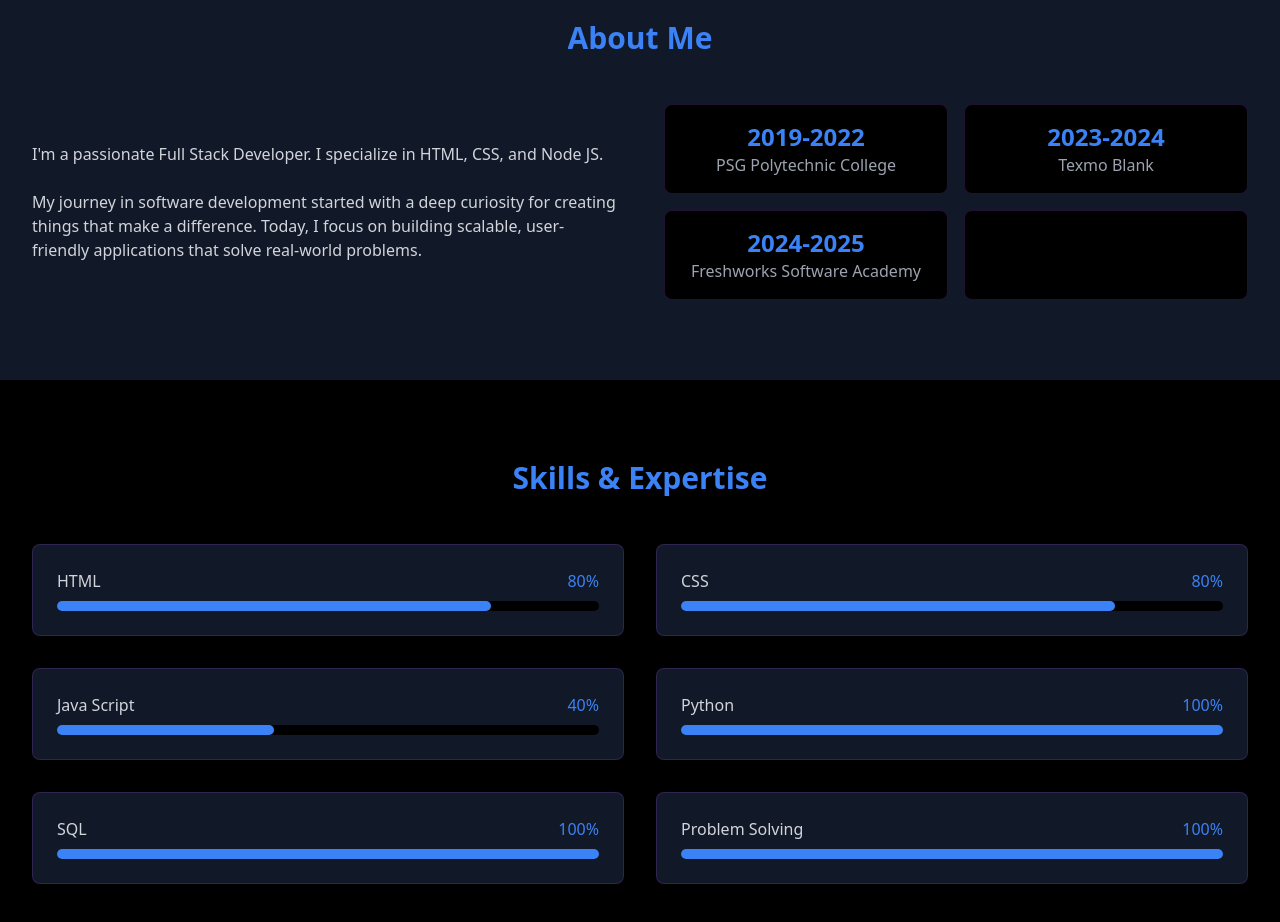
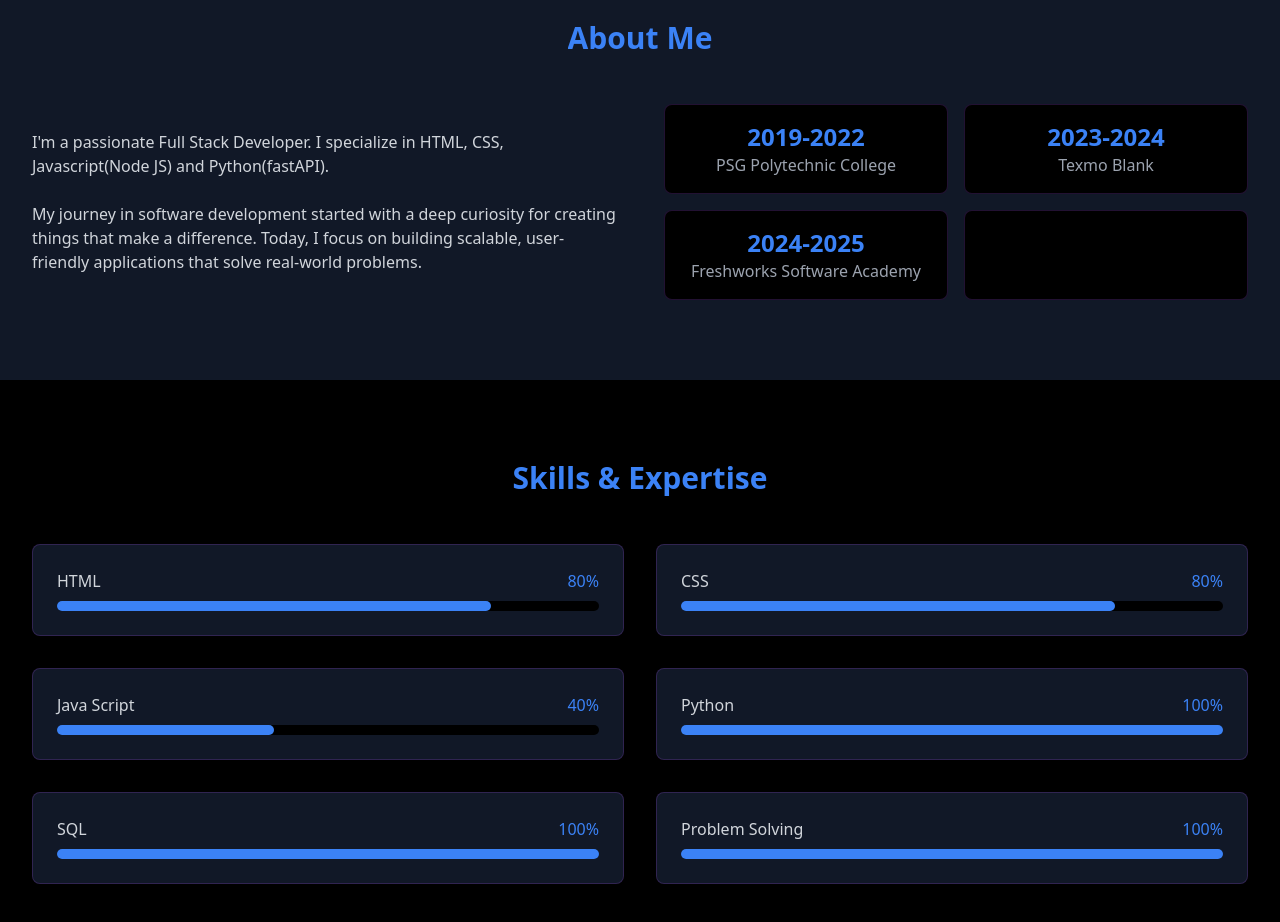
Before and after one commit to Pranesh-alt/Portfolio-React-Js, a React (Vite) app: page / in a window 1280 px wide. Shown: the part 860-1782 px from the top of the page. Built offline with nearby package versions, Linux system fonts and the light colour scheme.

Commit message:
final  deployment

```diff
--- a/src/App.tsx
+++ b/src/App.tsx
@@ -181,7 +181,7 @@ function App() {
             <div className="space-y-6">
               <p className={isDarkMode ? 'text-gray-300' : 'text-gray-600'}>
                 I'm a passionate Full Stack Developer.
-                I specialize in HTML, CSS, and Node JS.
+                I specialize in HTML, CSS, Javascript(Node JS) and Python(fastAPI).
               </p>
               <p className={isDarkMode ? 'text-gray-300' : 'text-gray-600'}>
                 My journey in software development started with a deep curiosity for creating things that make a difference.
```
